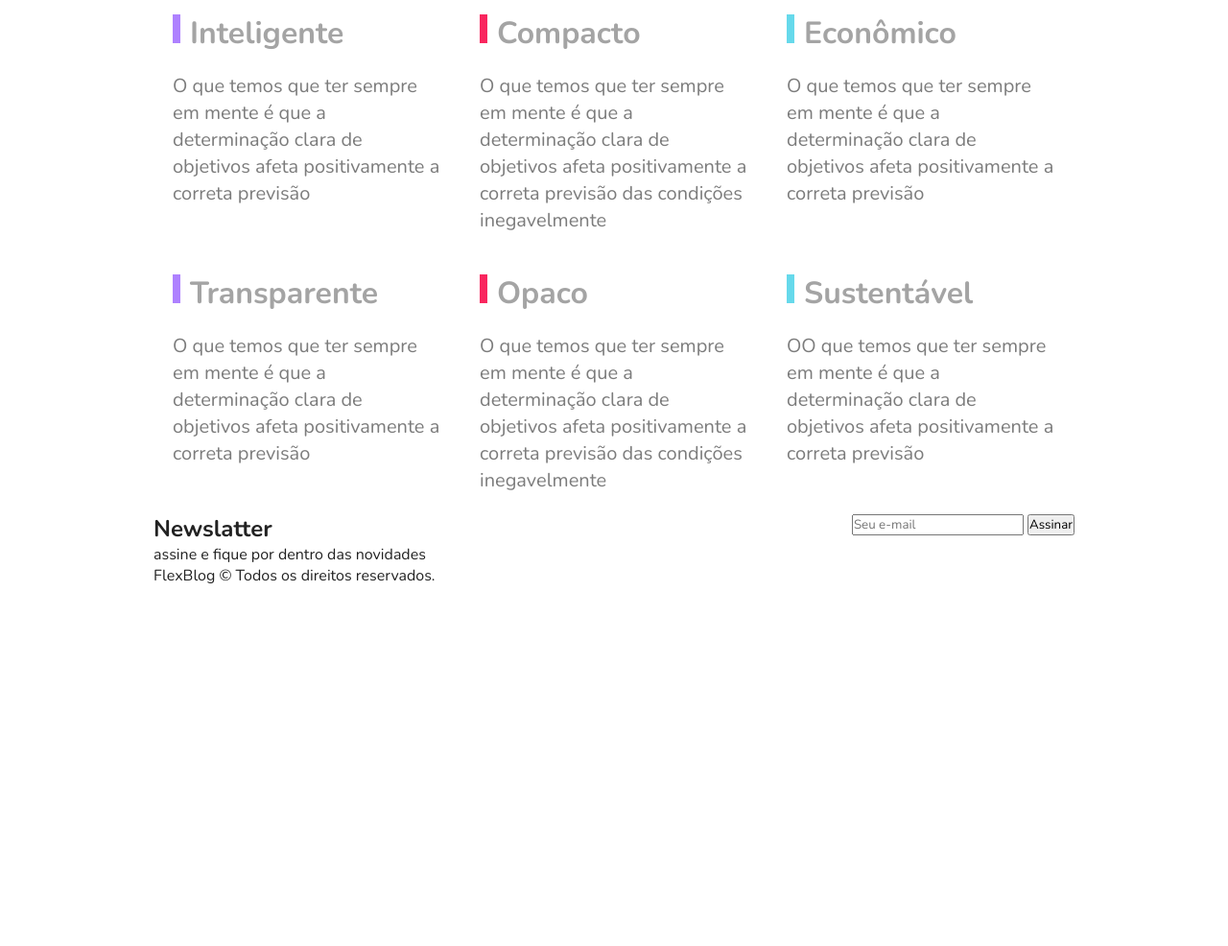
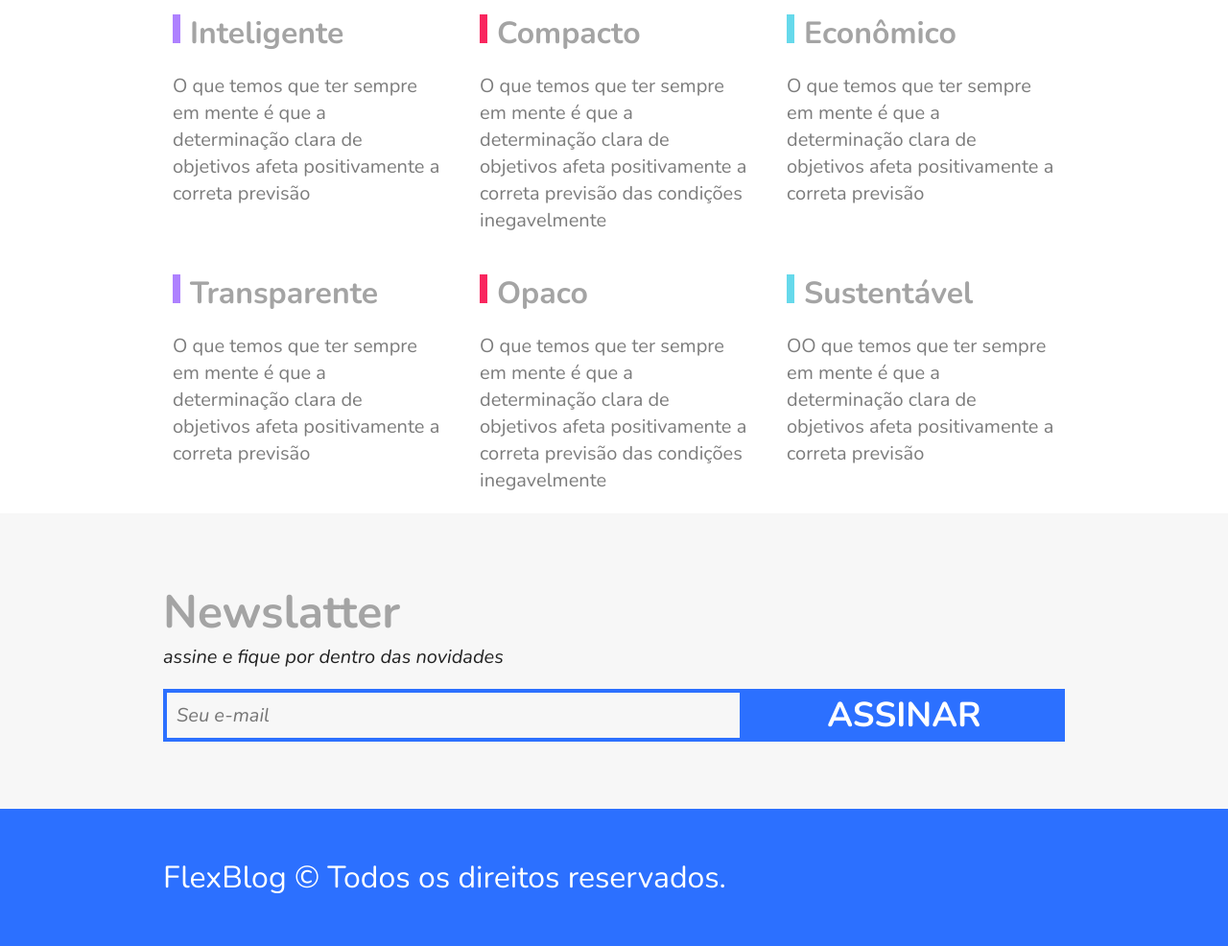
Before and after one commit to rogerdepaula-zz/flex-blog, a plain HTML site: page index.html in a window 1280 px wide. Shown: the part 2434-3420 px from the top of the page at 96% size. Before the commit the page ends 3045 px from the top, so only its background shows below. Drawn offline with nearby package versions, Linux system fonts and the light colour scheme.

Commit message:
finished

```diff
--- a/index.html
+++ b/index.html
@@ -139,18 +139,20 @@
         </div>
     </section>
 
-    <section class="newslatter container">
-        <div class="newslatter-info">
+    <section class="newslatter">
+        <div class="newslatter-info container">
             <h1>Newslatter</h1>
             <p>assine e fique por dentro das novidades</p>
         </div>
-        <form action="" class="newslatter-form">
-            <input type="text" placeholder="Seu e-mail">
+        <form action="" class="newslatter-form container">
+            <input type="email" placeholder="Seu e-mail">
             <button type="submit">Assinar</button>
         </form>
     </section>
-    <footer class="footer container">
-        <p>FlexBlog © Todos os direitos reservados.</p>
+    <footer class="footer-bg ">
+        <div class="footer container">
+            <p>FlexBlog © Todos os direitos reservados.</p>
+        </div>
     </footer>
 </body>
 
--- a/style.css
+++ b/style.css
@@ -53,7 +53,6 @@ img {
   font-weight: bold;
   margin: 0 10px;
 }
-
 .menu-nav {
   display: flex;
 }
@@ -67,7 +66,6 @@ img {
 .menu-nav a:hover {
   color: #122ab2;
 }
-
 .introducao {
   font-size: 3em;
   line-height: 1;
@@ -82,7 +80,6 @@ img {
 .sobre-info {
   flex: 2 1 300px;
 }
-
 .sobre-info h1 {
   font-size: 3em;
   margin-bottom: 0.5em;
@@ -196,35 +193,92 @@ img {
   margin: 10px;
   padding: 10px;
 }
-.qualidade-item h2{
+.qualidade-item h2 {
   font-size: 2em;
   color: #a4a4a4;
   margin-bottom: 20px;
 }
-.qualidade-item h2::before{
+.qualidade-item h2::before {
   content: "";
   display: inline-block;
   width: 8px;
   height: 30px;
   margin-right: 10px;
 }
-.qualidade-item:nth-of-type(3n+1) h2::before{
+.qualidade-item:nth-of-type(3n + 1) h2::before {
   background: #ae81ff;
 }
-.qualidade-item:nth-of-type(3n+2) h2::before{
+.qualidade-item:nth-of-type(3n + 2) h2::before {
   background: #f9265e;
 }
-.qualidade-item:nth-of-type(3n+3) h2::before{
+.qualidade-item:nth-of-type(3n + 3) h2::before {
   background: #66d9eb;
 }
-.qualidade-item p{
+.qualidade-item p {
   font-size: 1.25em;
   line-height: 1.4;
   color: #7c7c7c;
 }
-.footer {
+.newslatter {
+  background: #f7f7f7;
+  padding: 60px 0;
+}
+.newslatter-info,
+.newslatter-form,
+.footer p {
+  padding: 10px;
+}
+.newslatter,
+.newslatter-info,
+.newslatter-form {
+  flex: none;
+  flex-wrap: nowrap;
+  justify-content: initial;
+  display: block;
 }
 
+.newslatter-info h1{
+    font-size: 3em;
+    color: #a4a4a4;
+}
+.newslatter-info p{
+    font-size: 1.25em;
+    font-style: italic;
+}
+.newslatter-form {
+    display: flex;
+    flex-wrap: wrap;
+}
+.newslatter-form input{
+    flex: 3 1 200px;
+    font-size: 1.25em;
+    color: #7c7c7c;
+    font-style: italic;
+    border: 4px solid #2c70ff;
+    background: transparent;
+    padding: 10px;
+    margin: 0px;
+    border-radius: 0;
+}
+.newslatter-form button{
+    flex: 1 1 200px;
+    font-size: 2.25em;
+    font-weight: bold;
+    text-transform: uppercase;
+    background: #2c70ff;
+    color: #fff;
+    margin: 0;
+    cursor: pointer;
+    border: 0;
+}
+.footer-bg {
+  background: #2c70ff;
+}
+.footer {
+  padding: 40px 0;
+  font-size: 2em;
+  color: #fff;
+}
 @media (max-width: 800px) {
   .preco {
     padding: 0px 10px;
@@ -236,3 +290,11 @@ img {
     order: -1;
   }
 }
+
+@media (max-width: 600px) {
+    .newslatter-form button{
+        font-size: 1.5em;
+        padding: 10px;
+    }
+
+}
```
Lines whose indentation alone changed are shown as unchanged.
